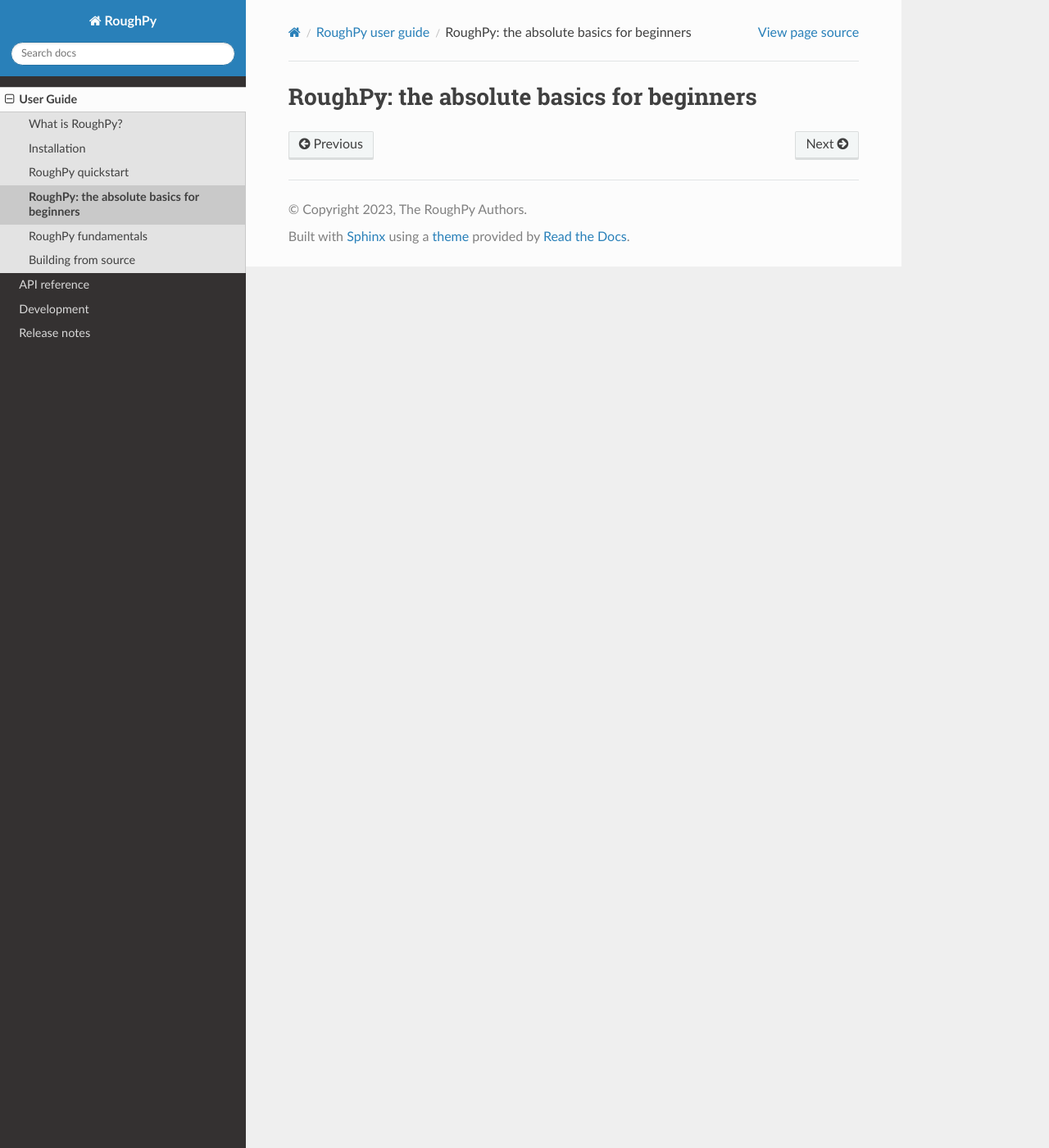
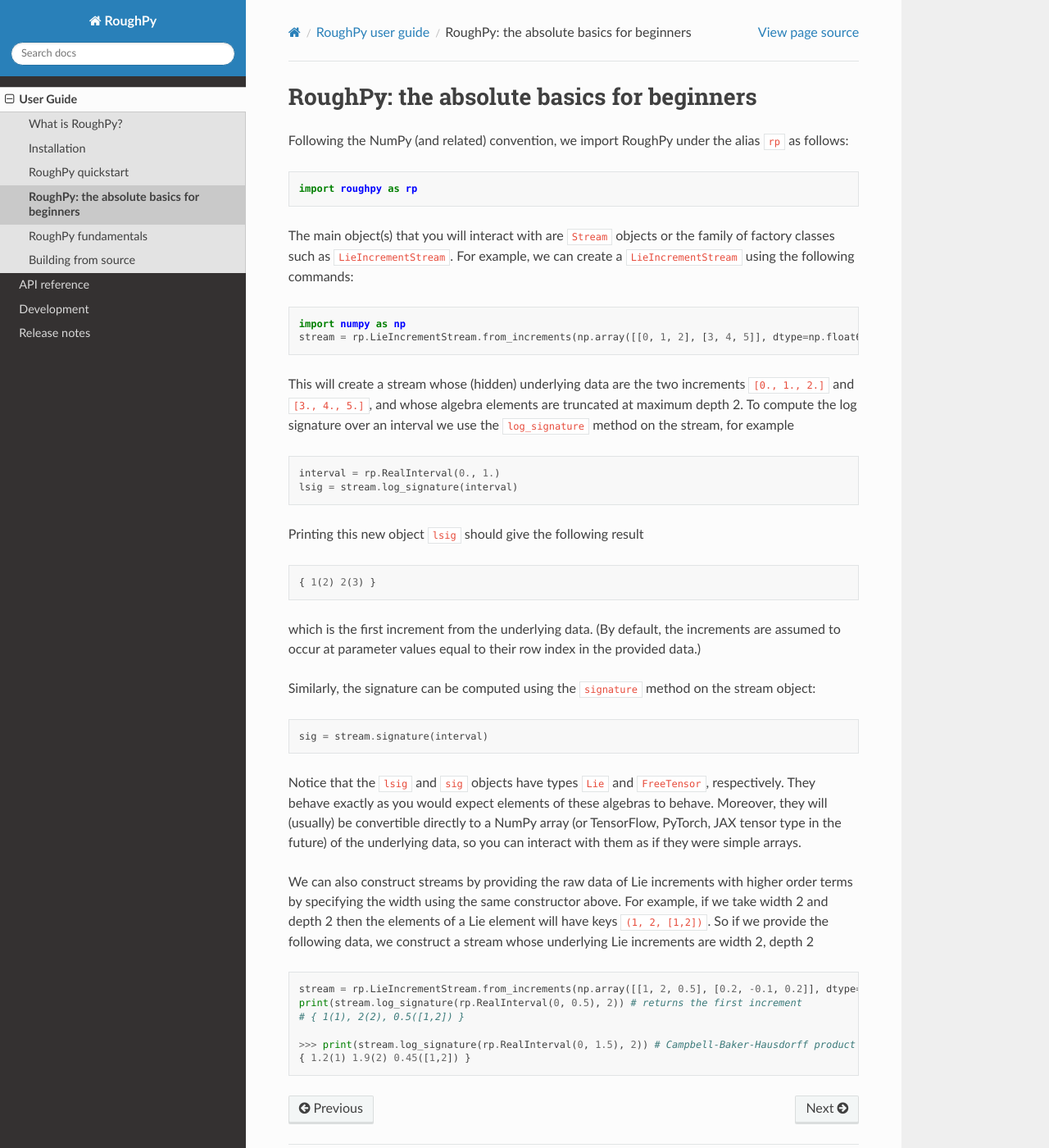
Before and after one commit to datasig-ac-uk/RoughPy, a Sphinx documentation site: the page built from docs/source/user/absolute_beginners.rst, in a window 1280 px wide and 1400 px high. Shown: the whole window at 82% size. Built offline with Sphinx 7.4.7 and the Read the Docs theme 2.0.0, drawn with Linux system fonts in a browser that asks for light colours.

Commit message:
Added readme comments to absolute beginners

```diff
--- a/docs/source/user/absolute_beginners.rst
+++ b/docs/source/user/absolute_beginners.rst
@@ -2,3 +2,53 @@
 ******************************************
 RoughPy: the absolute basics for beginners
 ******************************************
+
+Following the NumPy (and related) convention, we import RoughPy under the alias ``rp`` as follows:
+
+::
+
+    import roughpy as rp
+
+The main object(s) that you will interact with are ``Stream`` objects or the family of factory classes such as ``LieIncrementStream``. For example, we can create a ``LieIncrementStream`` using the following commands:
+
+::
+
+    import numpy as np
+    stream = rp.LieIncrementStream.from_increments(np.array([[0, 1, 2], [3, 4, 5]], dtype=np.float64), depth=2)
+
+This will create a stream whose (hidden) underlying data are the two increments ``[0., 1., 2.]`` and ``[3., 4., 5.]``, and whose algebra elements are truncated at maximum depth 2.
+To compute the log signature over an interval we use the ``log_signature`` method on the stream, for example
+
+::
+
+    interval = rp.RealInterval(0., 1.)
+    lsig = stream.log_signature(interval)
+
+Printing this new object ``lsig`` should give the following result
+
+::
+
+    { 1(2) 2(3) }
+
+which is the first increment from the underlying data. (By default, the increments are assumed to occur at parameter values equal to their row index in the provided data.)
+
+Similarly, the signature can be computed using the ``signature`` method on the stream object:
+
+::
+
+    sig = stream.signature(interval)
+
+Notice that the ``lsig`` and ``sig`` objects have types ``Lie`` and ``FreeTensor``, respectively. They behave exactly as you would expect elements of these algebras to behave. Moreover, they will (usually) be convertible directly to a NumPy array (or TensorFlow, PyTorch, JAX tensor type in the future) of the underlying data, so you can interact with them as if they were simple arrays.
+
+We can also construct streams by providing the raw data of Lie increments with higher order terms by specifying the width using the same constructor above.
+For example, if we take width 2 and depth 2 then the elements of a Lie element will have keys ``(1, 2, [1,2])``.
+So if we provide the following data, we construct a stream whose underlying Lie increments are width 2, depth 2
+
+::
+
+    stream = rp.LieIncrementStream.from_increments(np.array([[1, 2, 0.5], [0.2, -0.1, 0.2]], dtype=np.float64), width=2, depth=2)
+    print(stream.log_signature(rp.RealInterval(0, 0.5), 2)) # returns the first increment
+    # { 1(1), 2(2), 0.5([1,2]) }
+
+    >>> print(stream.log_signature(rp.RealInterval(0, 1.5), 2)) # Campbell-Baker-Hausdorff product of both increments
+    { 1.2(1) 1.9(2) 0.45([1,2]) }
```
